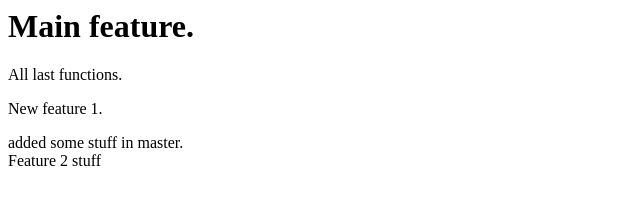
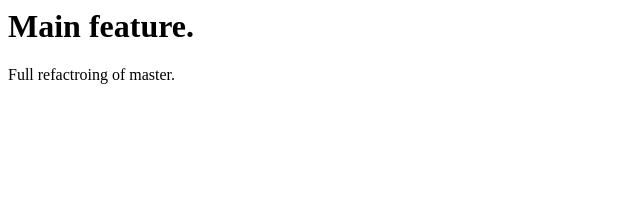
Before and after one commit to sergheich/Learn, a plain HTML site: page index.html in a window 1280 px wide. Shown: the whole page, without its empty margins (0-640 px from the left). Drawn offline with Linux system fonts and the light colour scheme.

Commit message:
Refactoring master

```diff
--- a/index.html
+++ b/index.html
@@ -4,19 +4,9 @@
     <h1>
         Main feature.
     </h1>
-    <div>
-        All last functions.
-        <p>
-            New feature 1.
-        </p>
-
-        <some>
-            added some stuff in master.
-        </some>
-    </div>
-    <div>
-        Feature 2 stuff
-    </div>
+    <p>
+        Full refactroing of master.
+    </p>
 </body>
 
 </html>
```
